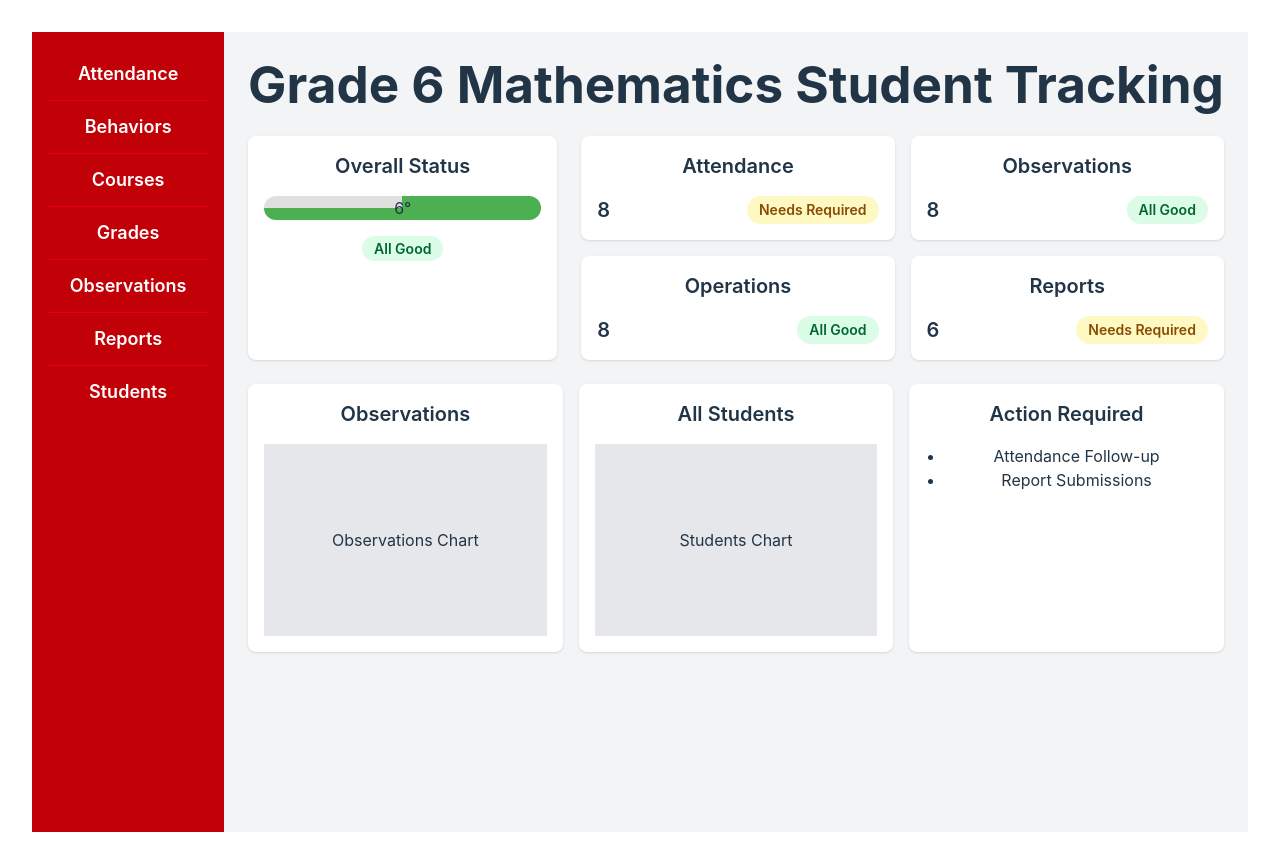
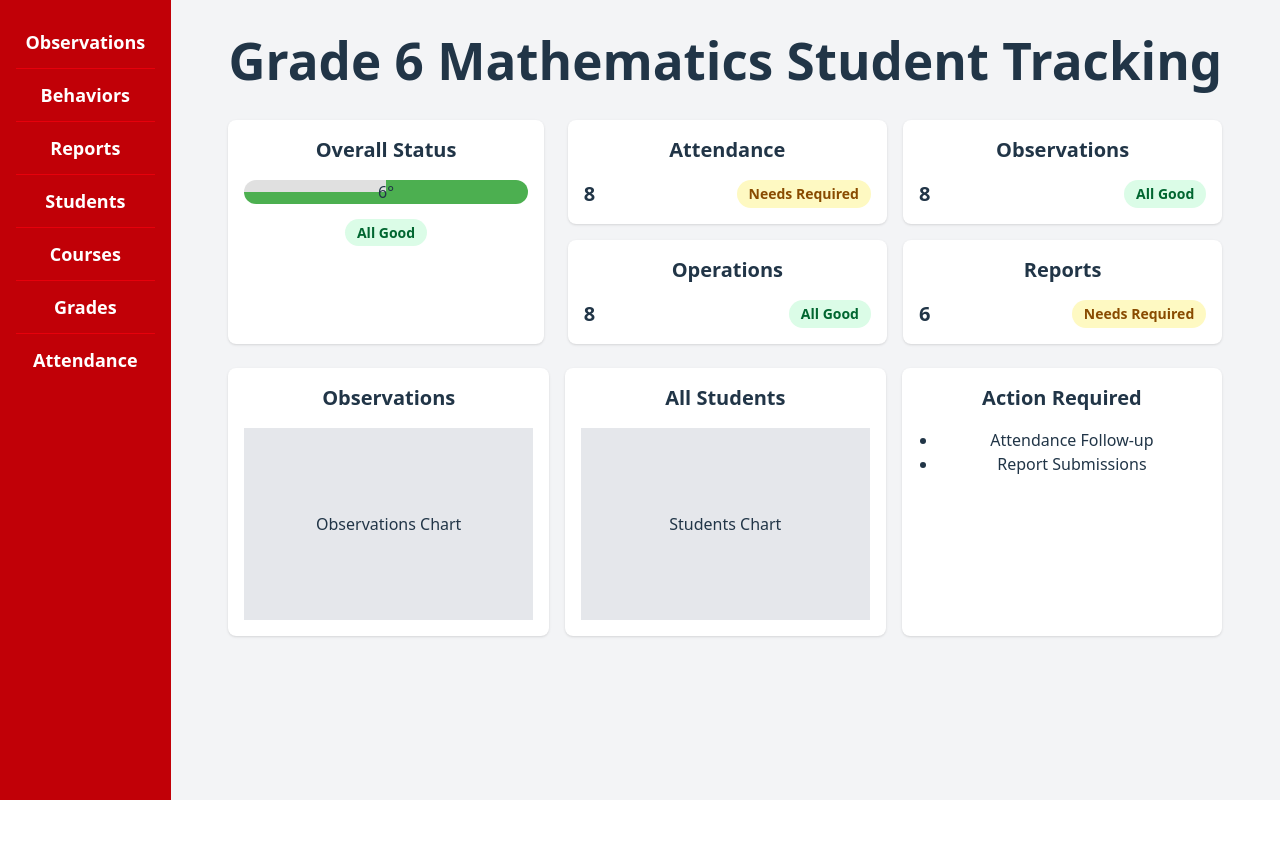
Before and after one commit to glowiep/Fullstack-FastAPI, a React (Vite) app in the folder frontend/: page /home in a window 1280 px wide. After the commit the page ends 800 px from the top, so only its background shows below. Built offline with nearby package versions, Linux system fonts and the light colour scheme.

Commit message:
Update styling

```diff
--- a/frontend/src/App.css
+++ b/frontend/src/App.css
@@ -1,7 +1,7 @@
 #root {
-  max-width: 1280px;
+  /* max-width: 1280px; */
   margin: 0 auto;
-  padding: 2rem;
+  /* padding: 2rem; */
   text-align: center;
 }
 
--- a/frontend/src/index.css
+++ b/frontend/src/index.css
@@ -5,7 +5,7 @@
 @tailwind components;
 @tailwind utilities;
 
-:root {
+/* :root {
   font-family: Inter, system-ui, Avenir, Helvetica, Arial, sans-serif;
   line-height: 1.5;
   font-weight: 400;
@@ -18,7 +18,7 @@
   text-rendering: optimizeLegibility;
   -webkit-font-smoothing: antialiased;
   -moz-osx-font-smoothing: grayscale;
-}
+} */
 
 a {
   font-weight: 500;
@@ -33,7 +33,7 @@ body {
   margin: 0;
   display: flex;
   place-items: center;
-  min-width: 320px;
+  /* min-width: 320px; */
   min-height: 100vh;
 }
 
@@ -49,7 +49,7 @@ button {
   font-size: 1em;
   font-weight: 500;
   font-family: inherit;
-  background-color: #1a1a1a;
+  background-color: #646cff;
   cursor: pointer;
   transition: border-color 0.25s;
 }
--- a/frontend/src/pages/Home.tsx
+++ b/frontend/src/pages/Home.tsx
@@ -4,18 +4,18 @@ const Home = () => {
     const navigate = useNavigate();
 
     const sidebarItems = [
-      { section: 'Attendance', url: '/attendance' },
+      { section: 'Observations', url: '/observations' },
       { section: 'Behaviors', url: '/behaviors' },
+      { section: 'Reports', url: '/reports' },
+      { section: 'Students', url: '/students' },
       { section: 'Courses', url: '/courses' },
       { section: 'Grades', url: '/grades' },
-      { section: 'Observations', url: '/observations' },
-      { section: 'Reports', url: '/reports' },
-      { section: 'Students', url: '/students' }
+      { section: 'Attendance', url: '/attendance' },
     ];
 
     return (
 
-        <div className="flex min-h-screen">
+        <div className="flex w-screen h-screen">
             {/* Sidebar */}
             <div className="w-48 bg-red-700 text-white p-4">
                 {sidebarItems.map((item, _) => (
@@ -31,9 +31,9 @@ const Home = () => {
 
 
 
-            <div className="p-6 bg-gray-100 min-h-screen">
-      <div className="max-w-6xl mx-auto">
-        <h1 className="text-3xl font-bold mb-6">Grade 6 Mathematics Student Tracking</h1>
+            <div className="flex bg-gray-100 w-full">
+      <div className="mx-auto flex flex-col p-8">
+        <h1 className="text-3xl font-bold mb-8">Grade 6 Mathematics Student Tracking</h1>
 
         <div className="grid grid-cols-3 gap-6">
           {/* Overall Status */}
```
